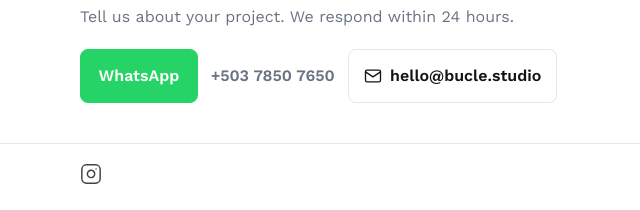
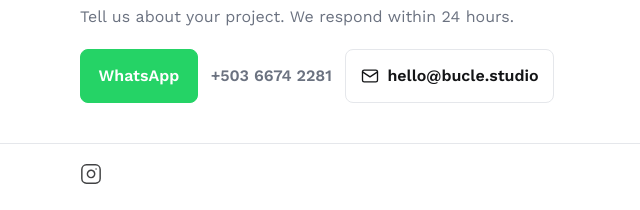
Before and after one commit to danielalejandrohc/bucle-page, a website: page index.html in a window 1280 px wide. Shown: the part 1923-2133 px from the top of the page, 0-640 px from the left. Drawn offline with nearby package versions, Linux system fonts and the light colour scheme; some packages are replaced by stand-ins of ours; a script that the page names is missing.

Commit message:
Update index.html: Update phone

```diff
--- a/index.html
+++ b/index.html
@@ -86,7 +86,7 @@
         <p class="section-lead" data-i18n="contactLead">Tell us about your project. We respond within 24 hours.</p>
         <div class="contact-actions">
           <a id="whatsapp-link" class="btn primary large" target="_blank" rel="noopener" href="https://wa.me/50377432781?text=Hello%2C%20I%27d%20like%20to%20talk%20about%20a%20project." data-i18n="contactWhatsApp">WhatsApp</a>
-          <span class="contact-phone">+503 7850 7650</span>
+          <span class="contact-phone">+503 6674 2281</span>
           <a class="btn ghost" href="mailto:hello@bucle.studio" aria-label="Email hello@bucle.studio">
             <svg width="20" height="20" viewBox="0 0 24 24" fill="none" stroke="currentColor" stroke-width="1.6" stroke-linecap="round" stroke-linejoin="round" aria-hidden="true">
               <rect x="3" y="5" width="18" height="14" rx="2" ry="2"></rect>
```
